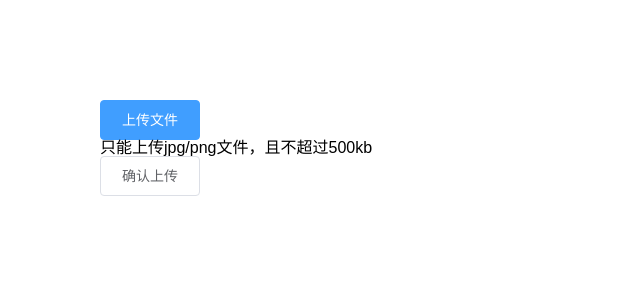
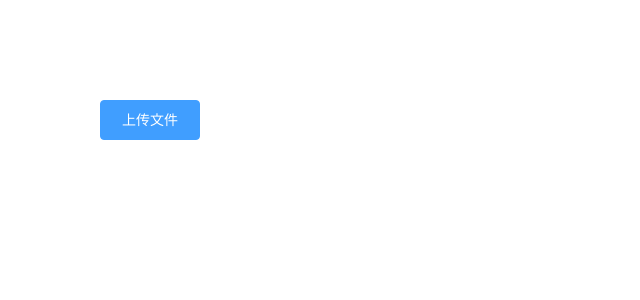
Before and after one commit to ZFCFBGC/xmjq, a Vue app: page /#/ in a window 1280 px wide. Shown: the top 300 px of the page, without its empty margins (0-640 px from the left). Built offline with nearby package versions, Linux system fonts and the light colour scheme.

Commit message:
文件上传优化

```diff
--- a/src/components/upload/upload.vue
+++ b/src/components/upload/upload.vue
@@ -45,7 +45,7 @@ export default {
     httpRequest: {
       type: Function,
       defalut: ajax,
-    }
+    },
   },
   data() {
     return {
@@ -124,6 +124,7 @@ export default {
       line-height: inherit;
       font-size: 14px;
       color: #666;
+      cursor: pointer;
     }
   }
   .fileList:first-child {
--- a/src/views/Home.vue
+++ b/src/views/Home.vue
@@ -3,11 +3,7 @@
     <div style="margin:100px;">
       <gqg-upload :httpRequest="myUpload" ref="upload" action="">
         <gqg-button type="primary">上传文件</gqg-button>
-        <div slot="tip" class="gqg_upload_tip">
-          只能上传jpg/png文件，且不超过500kb
-        </div>
       </gqg-upload>
-      <gqg-button @click="confirmSubmit">确认上传</gqg-button>
     </div>
   </div>
 </template>
```
